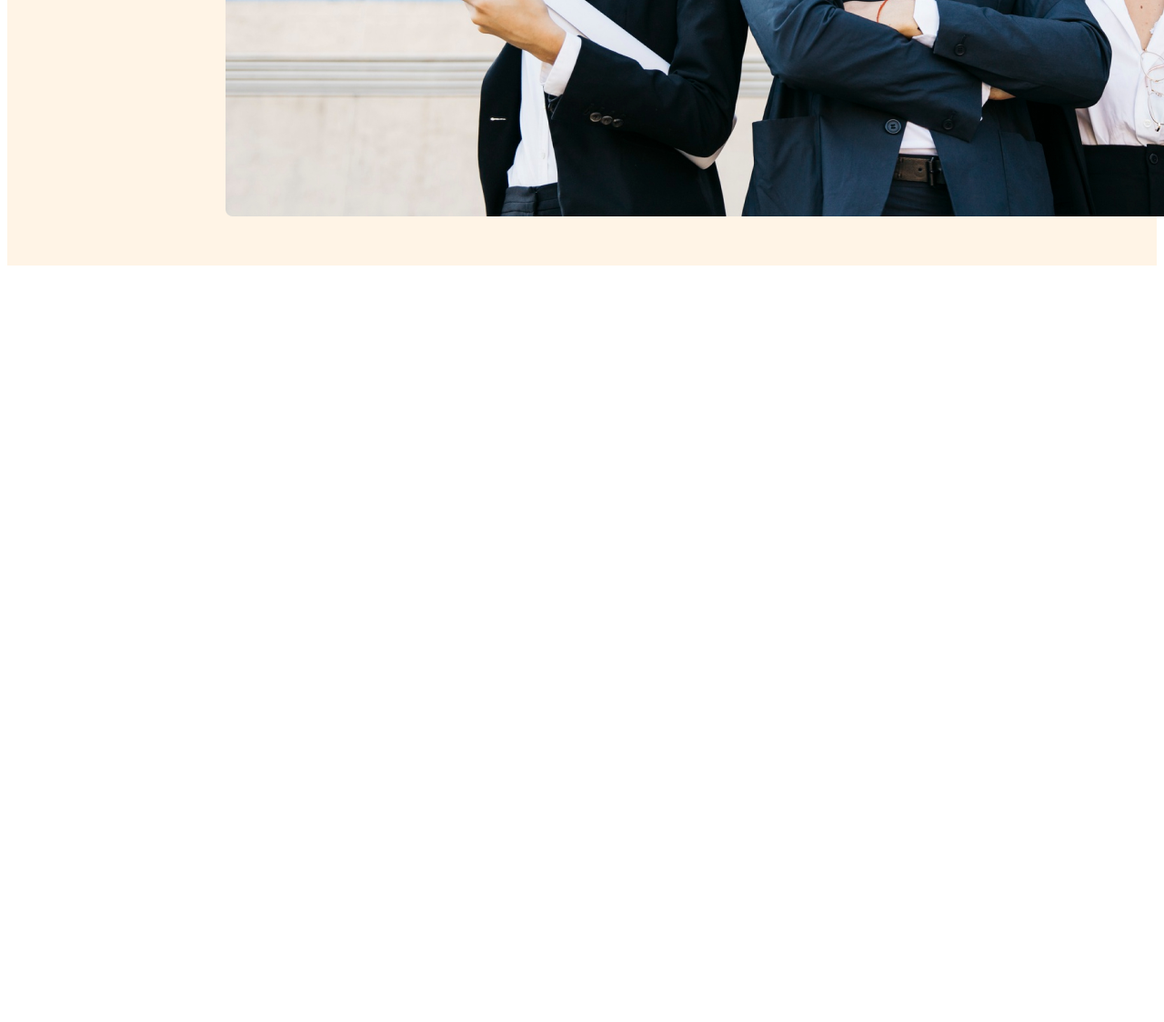
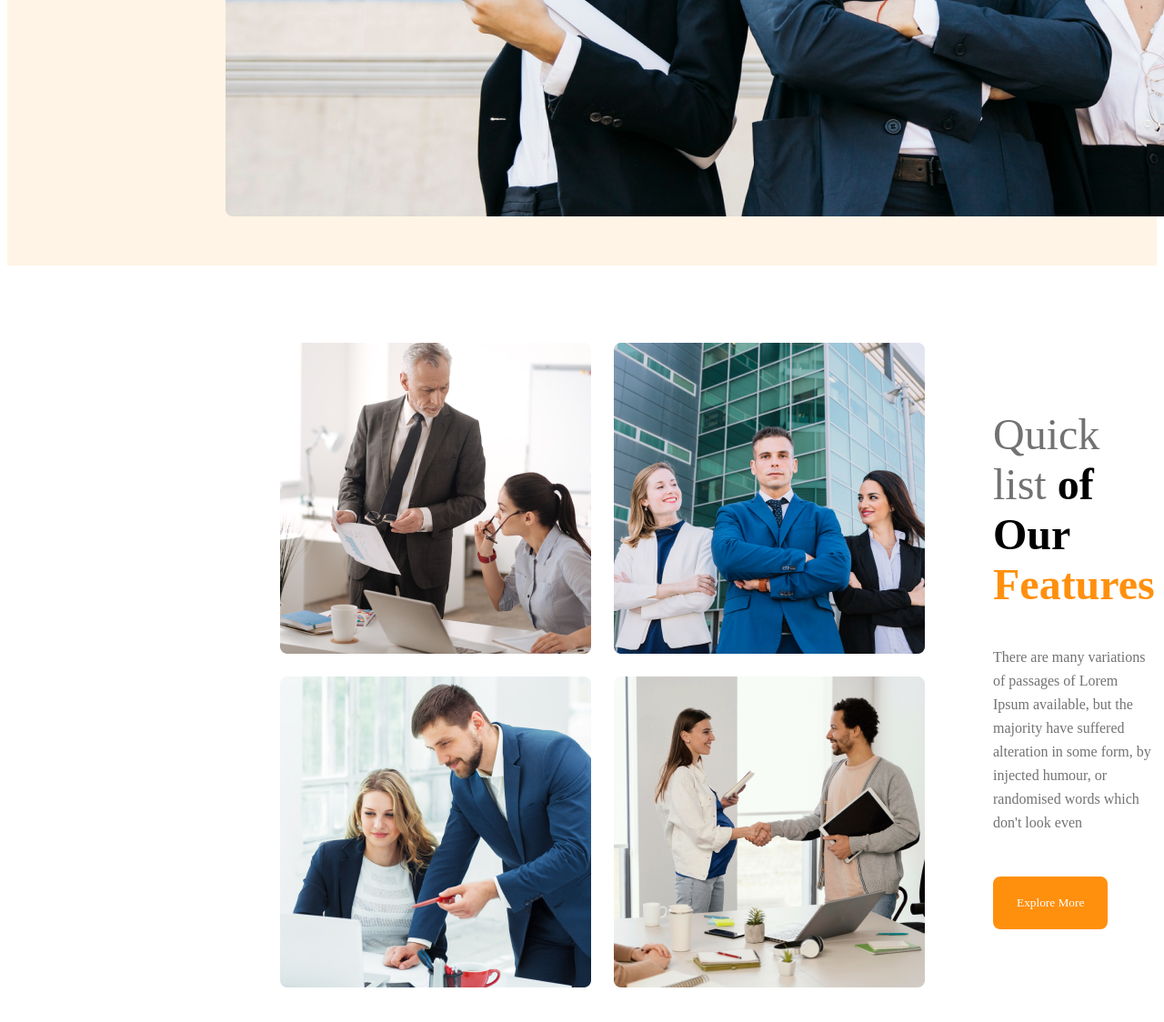
Before and after one commit to CseRashed/Responsive-portfolio, a plain HTML site: page index.html in a window 1280 px wide. Shown: the part 967-2091 px from the top of the page at 91% size. Before the commit the page ends 1267 px from the top, so only its background shows below. Drawn offline with Linux system fonts and the light colour scheme.

Commit message:
added section-1

```diff
--- a/Style/style.css
+++ b/Style/style.css
@@ -44,12 +44,12 @@ font-family: Work Sans;
 font-size: 3em;
 font-weight: 700;
 }
-.banner .banner-content p{
+.banner .banner-content p , section .section .section-container p{
     color:#727272;
 font-family: Work Sans;
 line-height: 26px;
 }
-.banner .banner-content button{
+.banner .banner-content button, section .section .section-container button{
     border: none;
     border: 20px solid #FF900E;
     border-radius: 8px;
@@ -59,3 +59,33 @@ font-family: Work Sans;
 margin: 30px auto;
 cursor: pointer;
 }
+
+/* section -1 Related Styles */
+section{
+    padding: 85px 300px 130px  300px;
+}
+.section{
+    display: flex;
+    gap: 75px;
+}
+
+section .section .section-image{
+    display: grid;
+    grid-template-columns: repeat(2, 1fr);
+    gap: 25px;
+}
+.section-container{
+    margin: auto 0;
+}
+section .section .section-container h2{
+    font-size: 3em;
+    font-family: Work Sans;
+}
+.first{
+    color:#727272;
+    font-weight: 500;
+}
+.second{
+    color: #FF900E;
+    font-weight: 700;
+}
--- a/index.html
+++ b/index.html
@@ -28,6 +28,21 @@
 
     </header>
     <main>
+        <section>
+          <div class="section">
+            <div class="section-image">
+                <img src="images/team1.png" alt="">
+                <img src="images/team2.png" alt="">
+                <img src="images/team3.png" alt="">
+                <img src="images/team4.png" alt="">
+            </div>
+            <div class="section-container">
+                <h2><span class="first">Quick list</span> of Our <span class="second">Features</span></h2>
+                <p>There are many variations of passages of Lorem Ipsum available, but the majority have suffered alteration in some form, by injected humour, or randomised words which don't look even</p>
+                <button>Explore More</button>
+            </div>
+          </div>
+        </section>
 
     </main>
     <footer>
```
